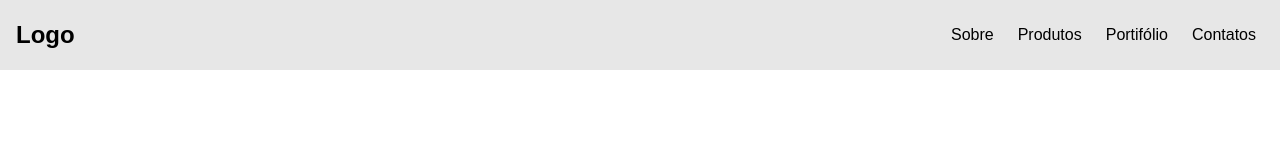
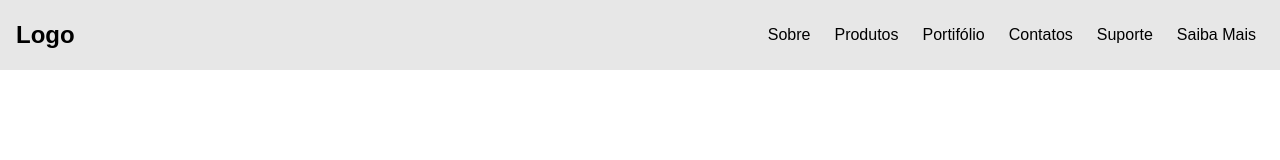
Before and after one commit to henriquedahora/origamid-menu-mobile, a plain HTML site: page index.html in a window 1280 px wide. Drawn offline with Linux system fonts and the light colour scheme.

Commit message:
Adicionei novas configurações no meu código

```diff
--- a/index.html
+++ b/index.html
@@ -20,6 +20,8 @@
                 <li><a href="/">Produtos</a></li>
                 <li><a href="/">Portifólio</a></li>
                 <li><a href="/">Contatos</a></li>
+                <li><a href="/">Suporte</a></li>
+                <li><a href="/">Saiba Mais</a></li>
             </ul>
         </nav>
     </header>
```
